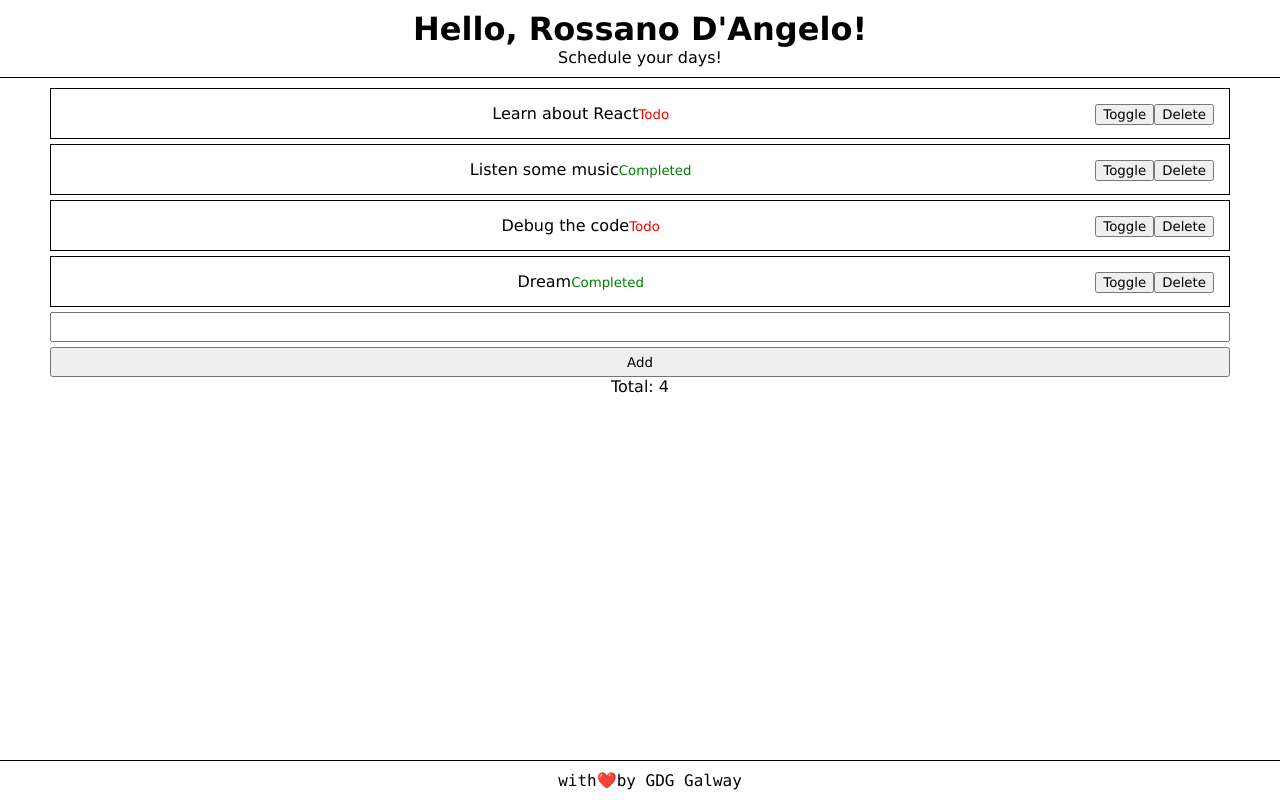
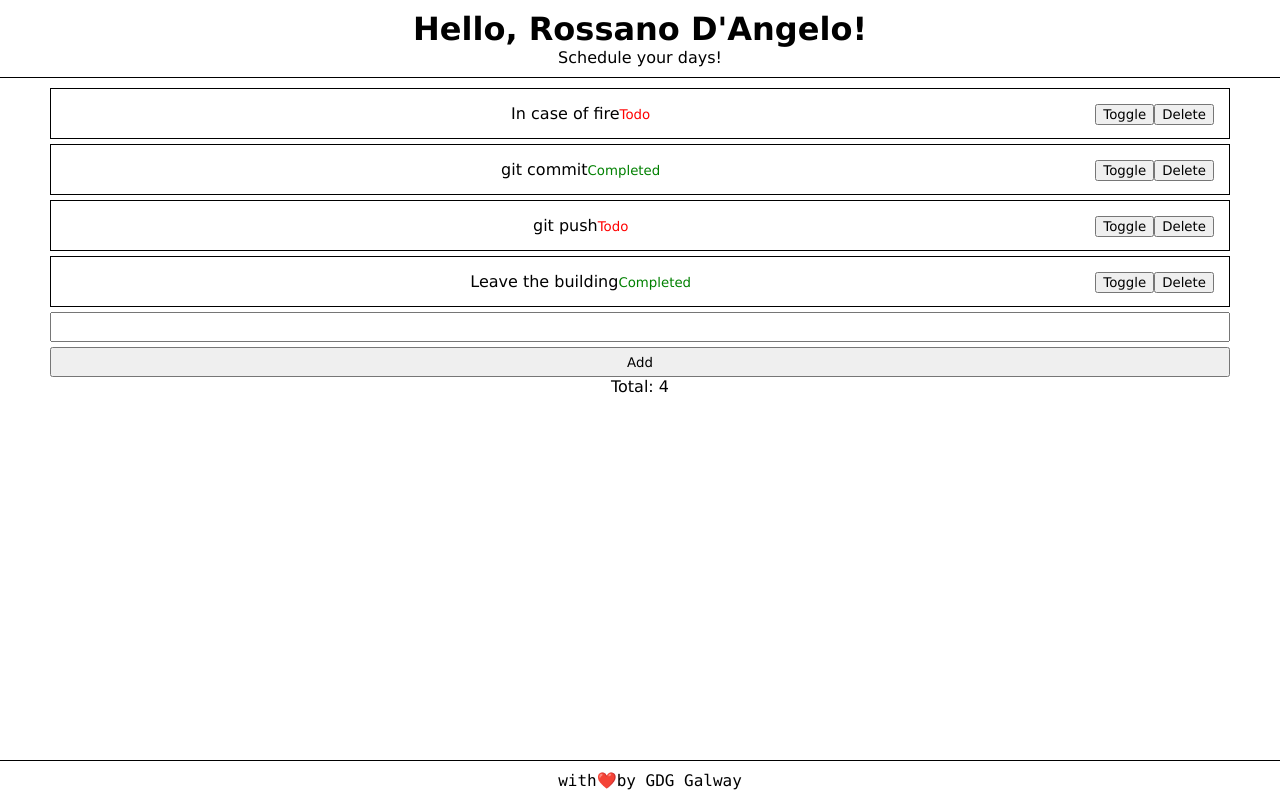
Before and after one commit to gdg-galway/codelab-react-introduction, a React (Create React App) app: page / in a window 1280 px wide. Built offline with nearby package versions, Linux system fonts and the light colour scheme.

Commit message:
footer style improvements

```diff
--- a/src/components/App/App.css
+++ b/src/components/App/App.css
@@ -9,6 +9,7 @@
 
 .Container {
   padding: 10px 50px;
+  margin-bottom: 45px;
 }
 
 .Container ul {
@@ -50,6 +51,7 @@
 }
 
 .Footer {
+  background-color: white;
   border-top: 1px black solid;
   padding: 10px 10px;
   position: fixed;
--- a/src/components/App/App.js
+++ b/src/components/App/App.js
@@ -10,14 +10,14 @@ const initialState = {
     email: "rossano.dangelo@yahoo.com"
   },
   todos: [
-    { id: Date.now(), description: "Learn about React", completed: false },
+    { id: Date.now(), description: "In case of fire", completed: false },
     {
       id: Date.now() + 1,
-      description: "Listen some music",
+      description: "git commit",
       completed: true
     },
-    { id: Date.now() + 2, description: "Debug the code", completed: false },
-    { id: Date.now() + 3, description: "Dream", completed: true }
+    { id: Date.now() + 2, description: "git push", completed: false },
+    { id: Date.now() + 3, description: "Leave the building", completed: true }
   ]
 };
 
```
